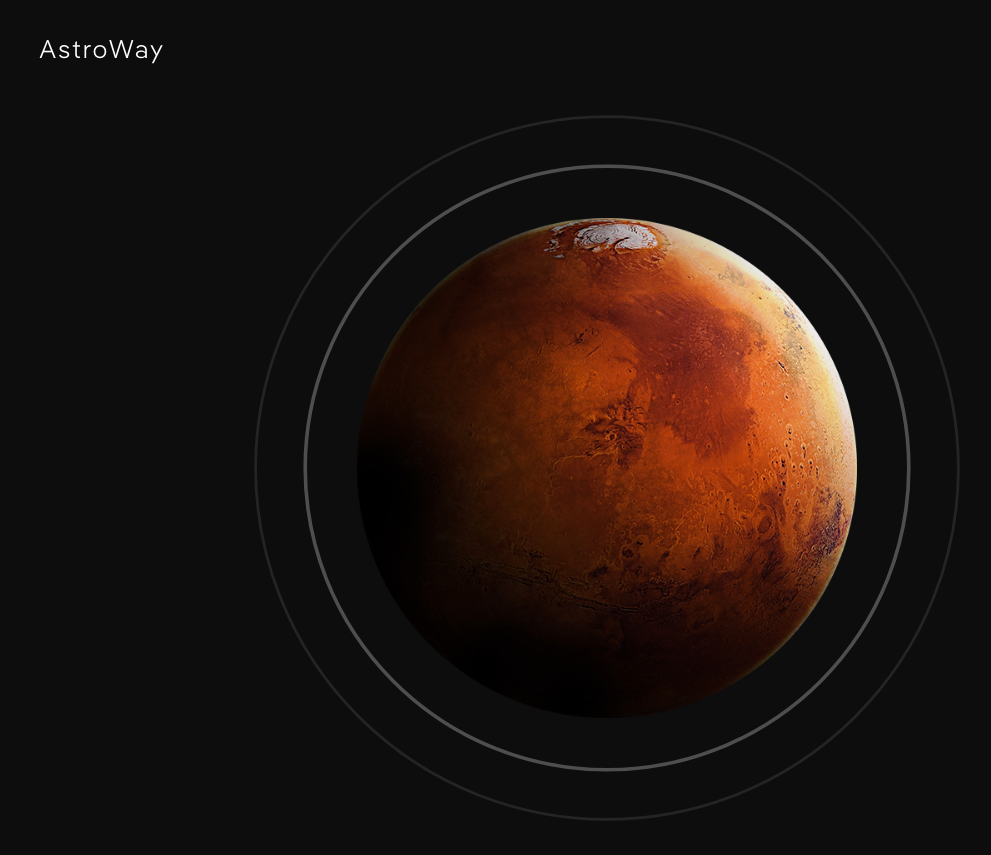
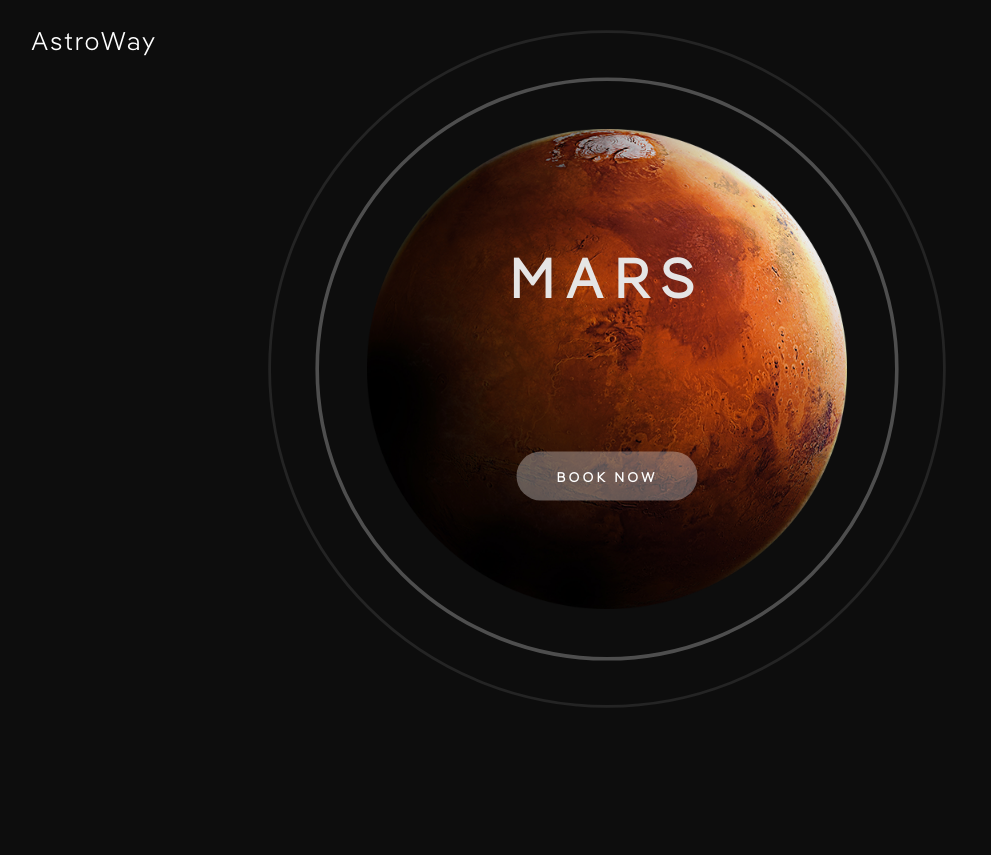
Before and after one commit to adityamhn/AstroWay---Exodus, a plain HTML site: page index.html in a window 1280 px wide. Shown: the whole page, without its empty margins (33-1024 px from the left). After the commit the page ends 800 px from the top, so only its background shows below. Drawn offline with Linux system fonts and the light colour scheme.

Commit message:
Planet page done

```diff
--- a/index.html
+++ b/index.html
@@ -20,6 +20,8 @@
 
     <!-- Hero content -->
     <div class="hero-content">
+        <h2 class="planet-title">MARS</h2>
+        <button class="book-btn">BOOK NOW</button>
         <img src="./assets/images/mars.png" class="hero-planet" alt="mars" />
         <div class="orbit orbit-1"></div>
         <div class="orbit orbit-2"></div>
--- a/landing.style.css
+++ b/landing.style.css
@@ -1,16 +1,18 @@
 .hero-content {
-  min-height: calc(100vh - 42px);
+  min-height: calc(100vh - 81px);
   position: relative;
 }
 
 .hero-planet,
 .orbit {
   position: absolute;
-  top: 50%;
+  top: 40%;
   left: 50%;
   transform: translate(-50%, -50%);
-  width: 500px;
-  height: 500px;
+  width: 42vw;
+  height: 42vw;
+  max-width: 480px;
+  max-height: 480px;
 }
 
 .orbit {
@@ -26,3 +28,30 @@
   transform: translate(-50%, -50%) scale(1.4);
   border: 2px solid rgba(229, 229, 229, 0.1);
 }
+
+.planet-title {
+  font-size: 3.4rem;
+  color: #e5e5e5;
+  letter-spacing: 0.7rem;
+  margin: 1rem 0rem;
+  position: absolute;
+  top: 25%;
+  left: 50%;
+  transform: translate(-50%, -50%);
+  z-index: 1;
+}
+
+.book-btn {
+  background: rgba(229, 229, 229, 0.35);
+  border-radius: 48px;
+  padding: 1rem 2.5rem;
+  border: 0;
+  color: #fff;
+  letter-spacing: 0.2rem;
+  font-weight: bold;
+  position: absolute;
+  top: 55%;
+  left: 50%;
+  transform: translate(-50%, -50%);
+  z-index: 1;
+}
--- a/style.css
+++ b/style.css
@@ -15,6 +15,7 @@ html {
 
 body {
   padding: 0;
+  margin: 0;
 }
 
 * {
```
